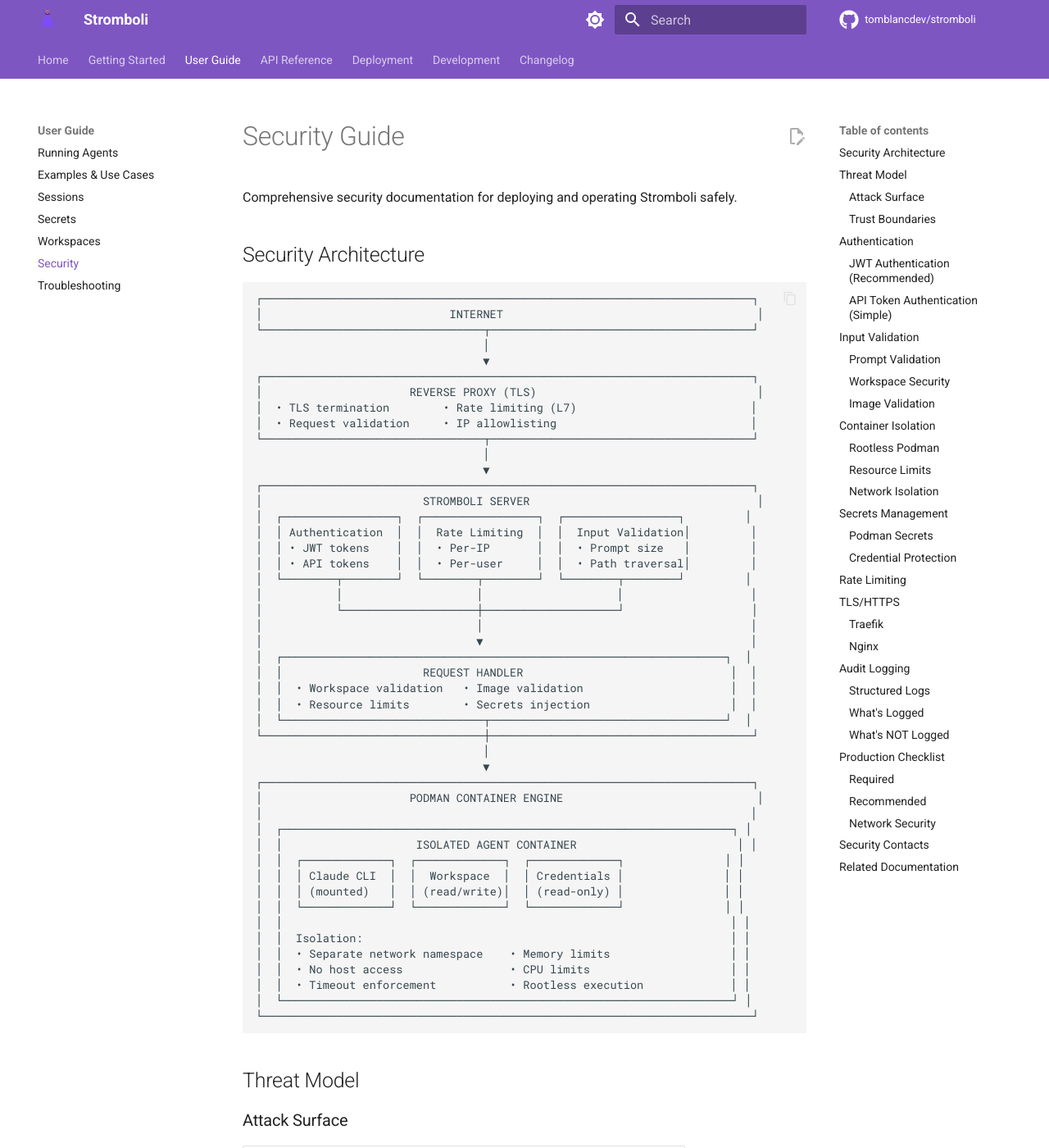
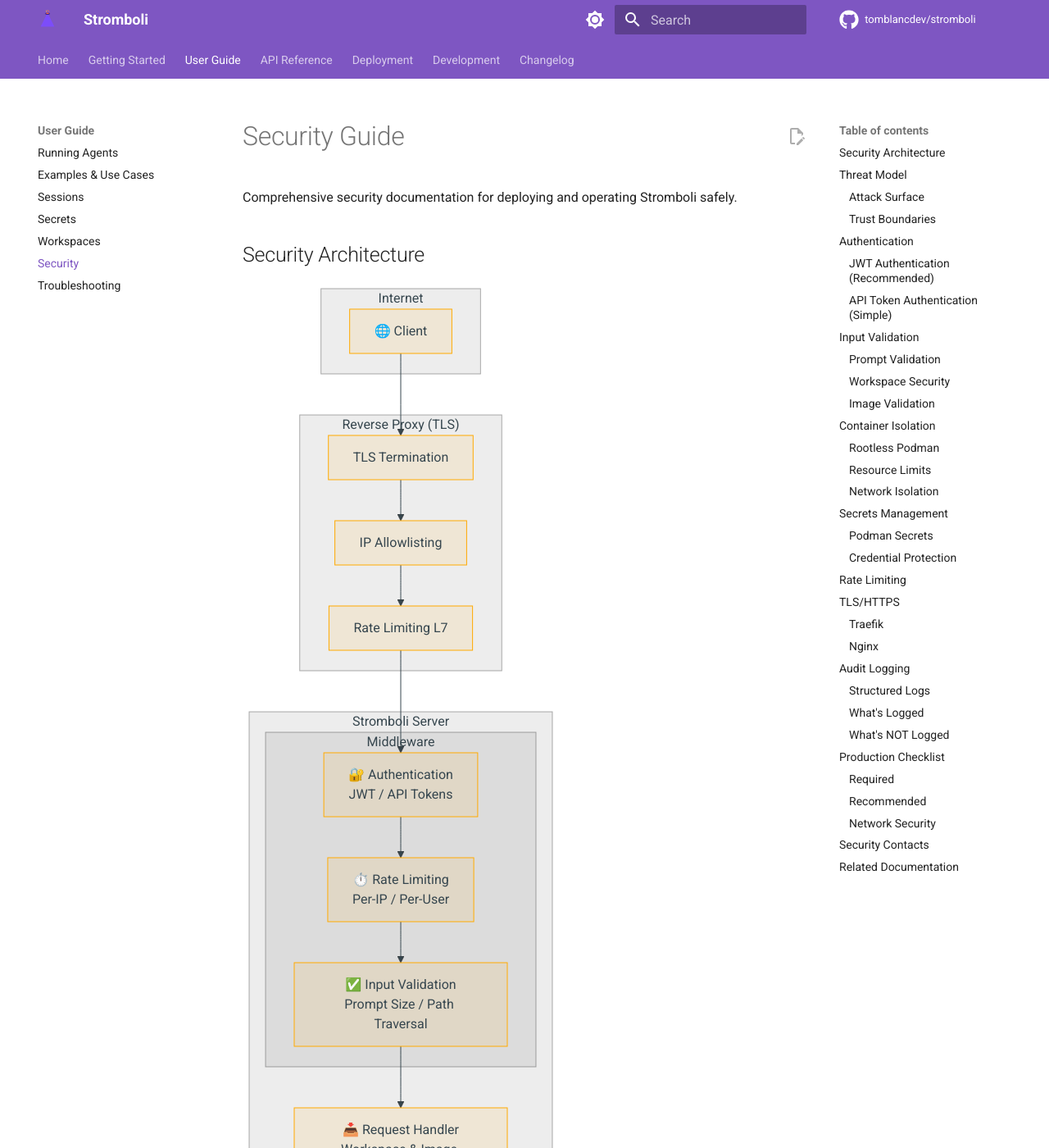
Before and after one commit to tomblancdev/stromboli, an MkDocs documentation site: the page built from docs/guide/security.md, in a window 1280 px wide and 1400 px high. Shown: the whole window at 82% size. Built offline with MkDocs 1.6.1 and Material for MkDocs 9.7.7, drawn with Linux system fonts in a browser that asks for light colours; comment, search, counter and statistics services are not loaded; the version menu is left out; part of the change alters nothing that is shown; some of the changed text lies outside the part shown.

Commit message:
docs: Replace ASCII diagrams with Mermaid in security guide
- Security architecture: flowchart showing layers
- Token flow: sequence diagram for JWT auth

Mermaid renders nicely in MkDocs Material theme.

Co-Authored-By: Claude Opus 4.5 <noreply@anthropic.com>

````diff
--- a/docs/guide/security.md
+++ b/docs/guide/security.md
@@ -4,54 +4,46 @@ Comprehensive security documentation for deploying and operating Stromboli safel
 
 ## Security Architecture
 
-```
-┌─────────────────────────────────────────────────────────────────────────┐
-│                            INTERNET                                      │
-└─────────────────────────────────┬───────────────────────────────────────┘
-                                  │
-                                  ▼
-┌─────────────────────────────────────────────────────────────────────────┐
-│                      REVERSE PROXY (TLS)                                 │
-│  • TLS termination        • Rate limiting (L7)                          │
-│  • Request validation     • IP allowlisting                             │
-└─────────────────────────────────┬───────────────────────────────────────┘
-                                  │
-                                  ▼
-┌─────────────────────────────────────────────────────────────────────────┐
-│                        STROMBOLI SERVER                                  │
-│  ┌─────────────────┐  ┌─────────────────┐  ┌─────────────────┐         │
-│  │ Authentication  │  │  Rate Limiting  │  │  Input Validation│         │
-│  │ • JWT tokens    │  │  • Per-IP       │  │  • Prompt size   │         │
-│  │ • API tokens    │  │  • Per-user     │  │  • Path traversal│         │
-│  └────────┬────────┘  └────────┬────────┘  └────────┬────────┘         │
-│           │                    │                    │                   │
-│           └────────────────────┼────────────────────┘                   │
-│                                │                                        │
-│                                ▼                                        │
-│  ┌──────────────────────────────────────────────────────────────────┐  │
-│  │                     REQUEST HANDLER                               │  │
-│  │  • Workspace validation   • Image validation                      │  │
-│  │  • Resource limits        • Secrets injection                     │  │
-│  └──────────────────────────────┬───────────────────────────────────┘  │
-└─────────────────────────────────┼───────────────────────────────────────┘
-                                  │
-                                  ▼
-┌─────────────────────────────────────────────────────────────────────────┐
-│                      PODMAN CONTAINER ENGINE                             │
-│                                                                         │
-│  ┌───────────────────────────────────────────────────────────────────┐ │
-│  │                    ISOLATED AGENT CONTAINER                        │ │
-│  │  ┌─────────────┐  ┌─────────────┐  ┌─────────────┐               │ │
-│  │  │ Claude CLI  │  │  Workspace  │  │ Credentials │               │ │
-│  │  │ (mounted)   │  │ (read/write)│  │ (read-only) │               │ │
-│  │  └─────────────┘  └─────────────┘  └─────────────┘               │ │
-│  │                                                                   │ │
-│  │  Isolation:                                                       │ │
-│  │  • Separate network namespace    • Memory limits                  │ │
-│  │  • No host access                • CPU limits                     │ │
-│  │  • Timeout enforcement           • Rootless execution             │ │
-│  └───────────────────────────────────────────────────────────────────┘ │
-└─────────────────────────────────────────────────────────────────────────┘
+```mermaid
+flowchart TB
+    subgraph Internet
+        Client[🌐 Client]
+    end
+
+    subgraph Proxy["Reverse Proxy (TLS)"]
+        TLS[TLS Termination]
+        IPFilter[IP Allowlisting]
+        L7Rate[Rate Limiting L7]
+    end
+
+    subgraph Stromboli["Stromboli Server"]
+        subgraph Middleware
+            Auth[🔐 Authentication<br/>JWT / API Tokens]
+            Rate[⏱️ Rate Limiting<br/>Per-IP / Per-User]
+            Validate[✅ Input Validation<br/>Prompt Size / Path Traversal]
+        end
+
+        Handler[📥 Request Handler<br/>Workspace & Image Validation<br/>Resource Limits / Secrets]
+    end
+
+    subgraph Podman["Podman Container Engine"]
+        subgraph Container["Isolated Agent Container"]
+            CLI[🤖 Claude CLI<br/>mounted]
+            Workspace[📁 Workspace<br/>read/write]
+            Creds[🔑 Credentials<br/>read-only]
+        end
+        Isolation["🛡️ Isolation<br/>• Network namespace<br/>• Memory/CPU limits<br/>• Timeout enforcement<br/>• Rootless execution"]
+    end
+
+    Client --> TLS
+    TLS --> IPFilter
+    IPFilter --> L7Rate
+    L7Rate --> Auth
+    Auth --> Rate
+    Rate --> Validate
+    Validate --> Handler
+    Handler --> Container
+    Container -.-> Isolation
 ```
 
 ## Threat Model
@@ -93,30 +85,23 @@ jwt:
 
 **Token Flow:**
 
-```
-┌────────┐                    ┌──────────────┐
-│ Client │                    │  Stromboli   │
-└───┬────┘                    └──────┬───────┘
-    │                                │
-    │  POST /auth/token              │
-    │  {api_token: "..."}            │
-    │ ──────────────────────────────>│
-    │                                │
-    │  {access_token, refresh_token} │
-    │ <──────────────────────────────│
-    │                                │
-    │  GET /run (Bearer token)       │
-    │ ──────────────────────────────>│
-    │                                │
-    │  {output: "..."}               │
-    │ <──────────────────────────────│
-    │                                │
-    │  POST /auth/refresh            │
-    │  (when access expires)         │
-    │ ──────────────────────────────>│
-    │                                │
-    │  {new access_token}            │
-    │ <──────────────────────────────│
+```mermaid
+sequenceDiagram
+    participant C as 🖥️ Client
+    participant S as 🌋 Stromboli
+
+    C->>S: POST /auth/token<br/>{api_token: "..."}
+    S-->>C: {access_token, refresh_token}
+
+    Note over C,S: Use access token for requests
+
+    C->>S: POST /run<br/>Authorization: Bearer <token>
+    S-->>C: {output: "..."}
+
+    Note over C,S: When access token expires
+
+    C->>S: POST /auth/refresh<br/>{refresh_token: "..."}
+    S-->>C: {new access_token}
 ```
 
 **Best Practices:**
````
